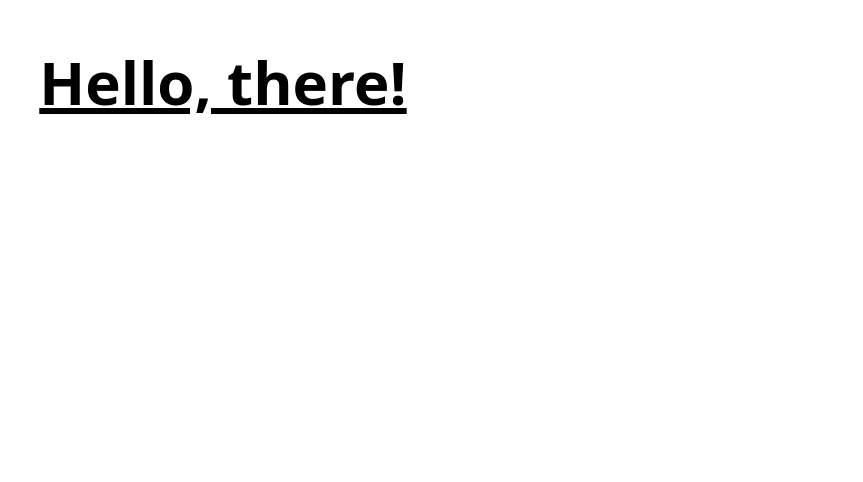
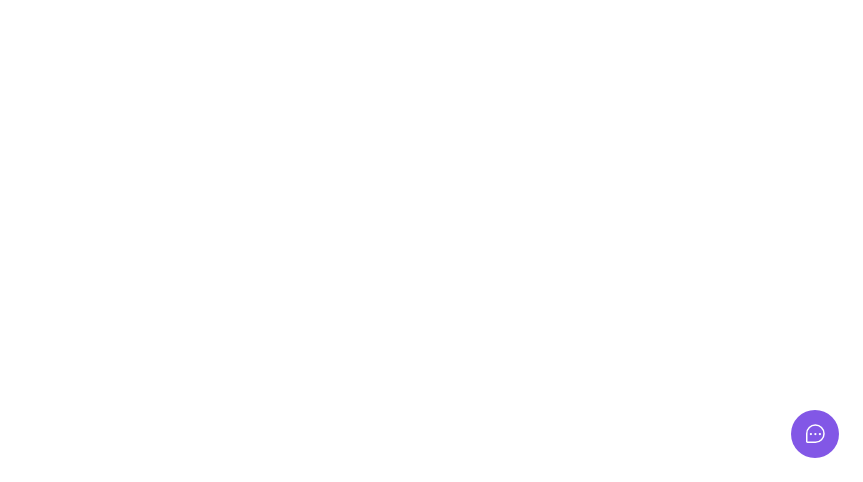
Before and after one commit to juliolmuller/feedget, a React (Vite) app in the folder web/: page / in a window 1280 px wide. Shown: the part 318-800 px from the top of the page, without its empty margins (417-1280 px from the left). Built offline with nearby package versions, Linux system fonts and the light colour scheme.

Commit message:
feat: create initial button to open pop-over

```diff
--- a/web/package.json
+++ b/web/package.json
@@ -12,6 +12,7 @@
     "preview": "vite preview"
   },
   "dependencies": {
+    "phosphor-react": "^1.4.1",
     "react": "^18.1.0",
     "react-dom": "^18.1.0"
   },
--- a/web/src/App.tsx
+++ b/web/src/App.tsx
@@ -1,7 +1,23 @@
+import { useState } from 'react';
+
+import { TriggerButton } from '~/components/TriggerButton';
+
 export function App() {
+  const [isWidgetOpen, setWidgetOpen] = useState(false);
+
+  function handleToggleWidget() {
+    setWidgetOpen(!isWidgetOpen);
+  }
+
   return (
-    <div className="App flex h-screen w-screen">
-      <h1 className="m-auto text-6xl font-bold underline">Hello, there!</h1>
+    <div className="absolute bottom-6 right-6">
+      {isWidgetOpen && (
+        <div className="mb-4 rounded bg-black p-3">
+          <span className="text-white">Hello, there!</span>
+        </div>
+      )}
+
+      <TriggerButton onClick={handleToggleWidget} />
     </div>
   );
 }
--- /dev/null
+++ b/web/src/components/TriggerButton.tsx
@@ -0,0 +1,20 @@
+import { ChatTeardropDots } from 'phosphor-react';
+
+export interface TriggerButtonProps {
+  onClick: () => void;
+}
+
+export function TriggerButton({ onClick }: TriggerButtonProps) {
+  return (
+    <button
+      className="group flex justify-center items-center h-12 bg-brand-500 rounded-full p-3"
+      type="button"
+      onClick={onClick}
+    >
+      <ChatTeardropDots className="h-6 w-6 text-white" />
+      <span className="overflow-hidden max-w-0 pl-0 text-white group-hover:max-w-xl transition-all duration-700 ease-linear">
+        Feedback
+      </span>
+    </button>
+  );
+}
--- a/web/tailwind.config.js
+++ b/web/tailwind.config.js
@@ -1,7 +1,13 @@
 module.exports = {
   content: ['src/**/*.tsx'],
   theme: {
-    extend: {},
+    extend: {
+      colors: {
+        brand: {
+          500: '#8257e6',
+        },
+      },
+    },
   },
   plugins: [],
 };
```
Also changed, not shown: 1 other file (tests, documents, lock files or other folders).
